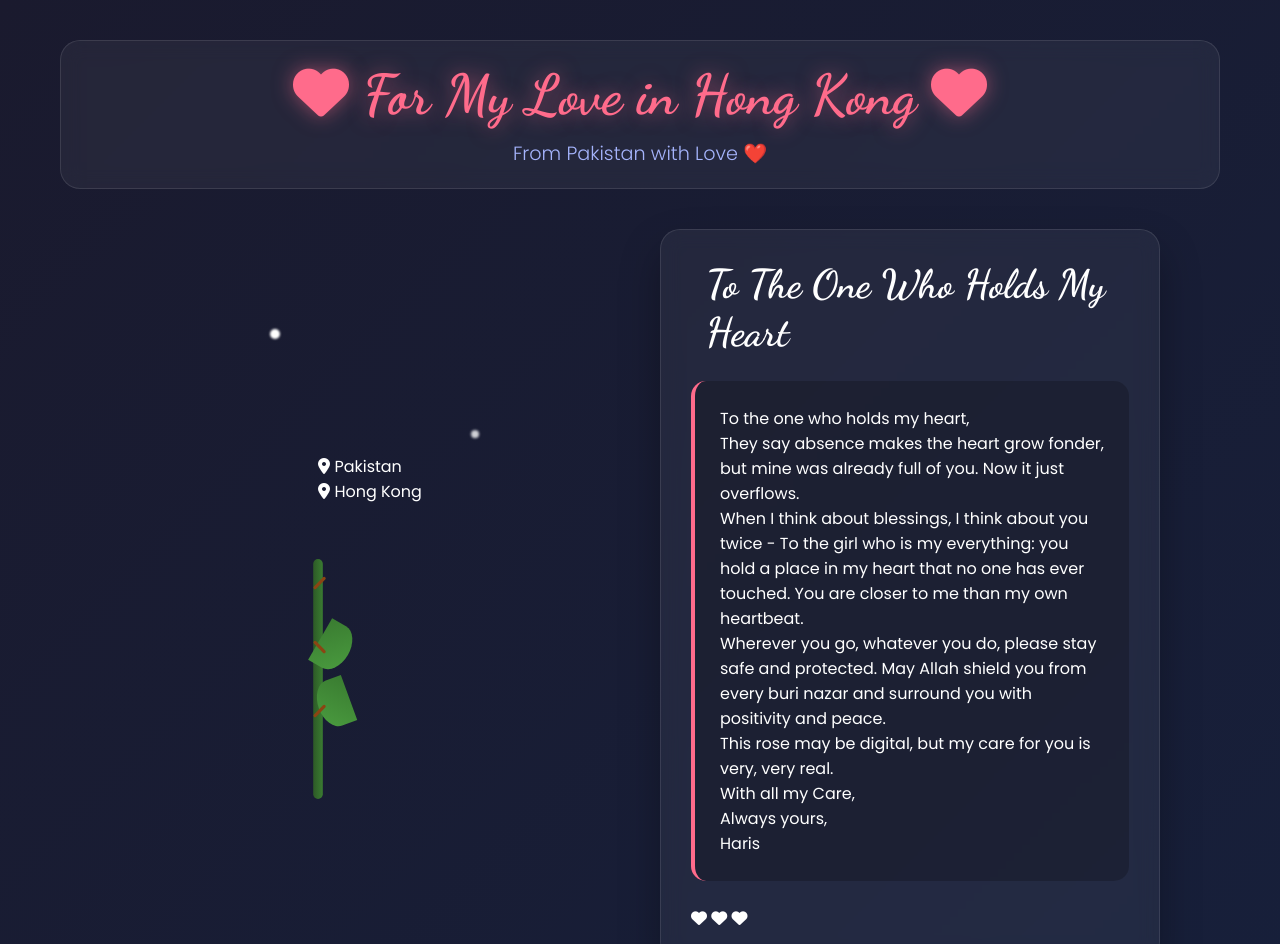
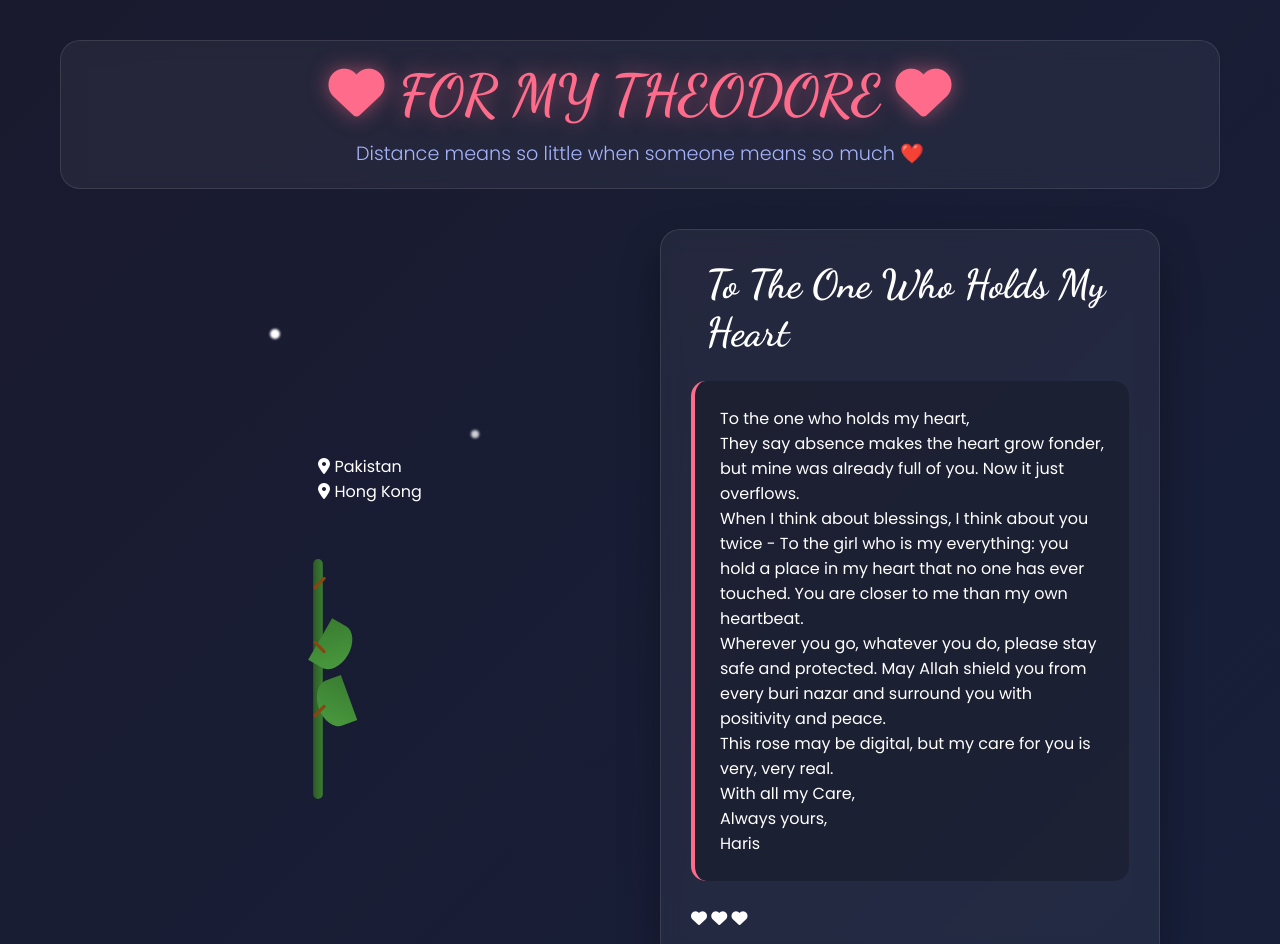
Before and after one commit to Haris1965/Zargiya, a plain HTML site: page index.html in a window 1280 px wide. Shown: the top 944 px of the page. Drawn offline with Linux system fonts and the light colour scheme.

Commit message:
Update index.html

```diff
--- a/index.html
+++ b/index.html
@@ -11,8 +11,8 @@
 <body>
     <div class="container">
         <header class="header">
-            <h1><i class="fas fa-heart"></i> For My Love in Hong Kong <i class="fas fa-heart"></i></h1>
-            <p class="subtitle">From Pakistan with Love ❤️</p>
+            <h1><i class="fas fa-heart"></i> FOR MY THEODORE <i class="fas fa-heart"></i></h1>
+            <p class="subtitle">Distance means so little when someone means so much ❤️</p>
         </header>
 
         <div class="main-content">
```
